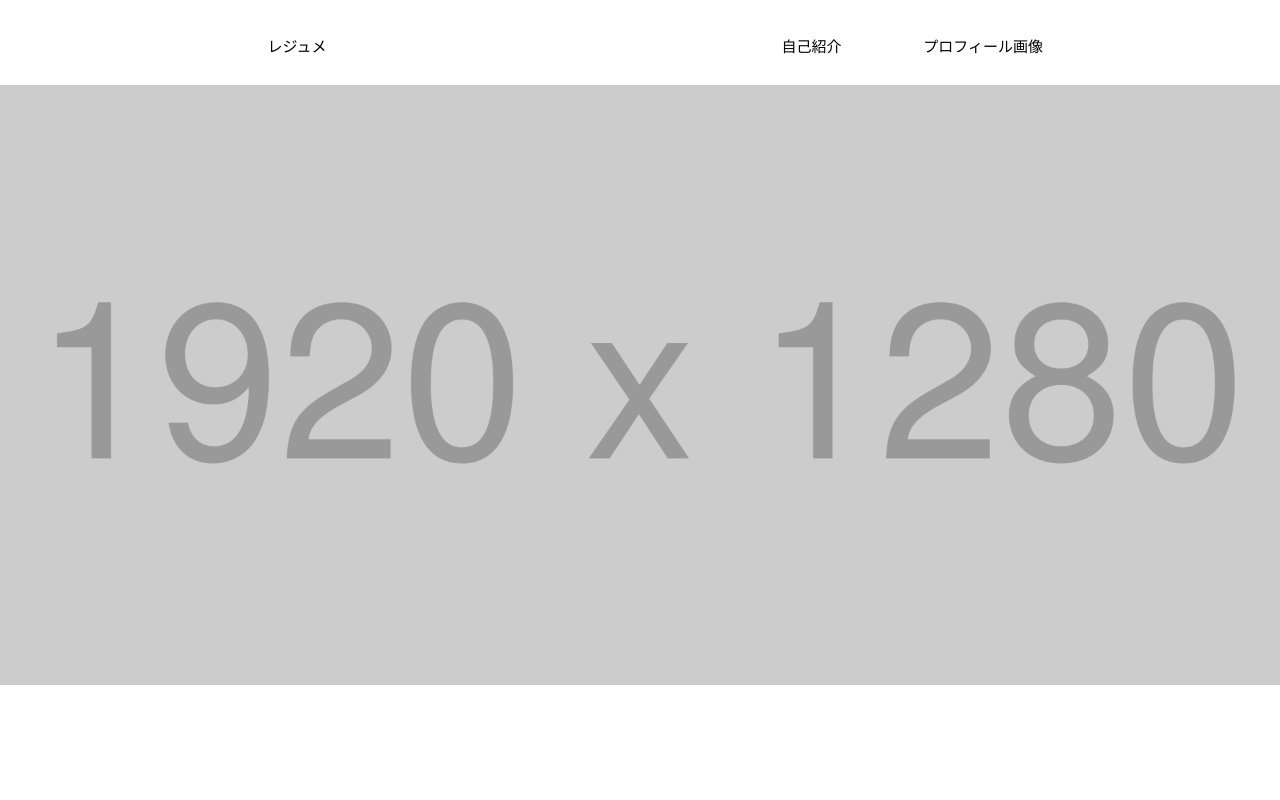
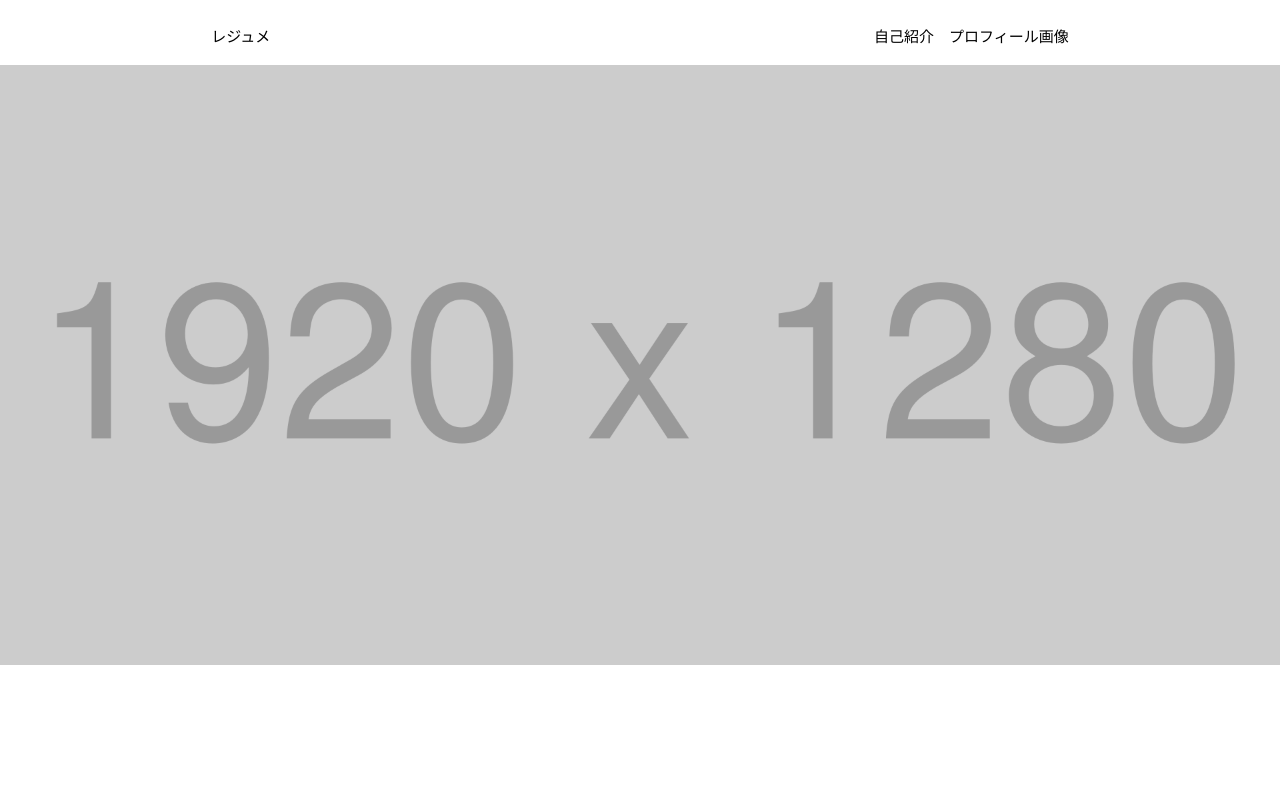
Before and after one commit to gurimon1115/hc_practice, a plain HTML site: page html_css_output_beginner2/index.html in a window 1280 px wide. Shown: the top 800 px of the page. Drawn offline with Linux system fonts and the light colour scheme.

Commit message:
初回プルリクエスト指摘対応

```diff
--- a/html_css_output_beginner2/css/style.css
+++ b/html_css_output_beginner2/css/style.css
@@ -13,27 +13,28 @@ header {
   margin-top: 10px;
   margin-bottom: 10px;
   padding-top: 10px;
+  display: flex;
+  justify-content: space-between;
 }
 
-nav ul {
+.right_header {
   display: flex;
-  justify-content: space-between;
-  justify-items: center;
+  column-gap: 15px;
+  justify-content: space-around;
 }
 
-nav ul li {
-  width: 30%;
+ul li {
   text-align: center;
   font-size: 15px;
   padding: 10px 0;
   font-weight: 550;
+  list-style: none;
 }
 
 a {
   text-decoration: none;
   color: inherit;
   display: inline-block;
-  padding: 10px 10px;
 }
 
 a:hover {
@@ -115,12 +116,8 @@ footer p {
 
 /* pc表示 */
 @media screen and (min-width: 600px) {
-  nav ul li {
+  ul li {
     font-size: 15px;
-    width: 20%;
-  }
-  .resume {
-    margin-right: auto;
   }
 
   .main_img img {
--- a/html_css_output_beginner2/index.html
+++ b/html_css_output_beginner2/index.html
@@ -10,13 +10,13 @@
   <body>
     <div class="container">
       <header>
-        <nav>
-          <ul>
-            <li class="resume"><a href="#">レジュメ</a></li>
-            <li><a href="#">自己紹介</a></li>
-            <li><a href="#">プロフィール画像</a></li>
-          </ul>
-        </nav>
+        <ul class="left_header">
+          <li><a href="#">レジュメ</a></li>
+        </ul>
+        <ul class="right_header">
+          <li><a href="#">自己紹介</a></li>
+          <li><a href="#">プロフィール画像</a></li>
+        </ul>
       </header>
       <div class="main_img"><img src="images/main.png" alt="メイン画像" /></div>
       <main>
```
